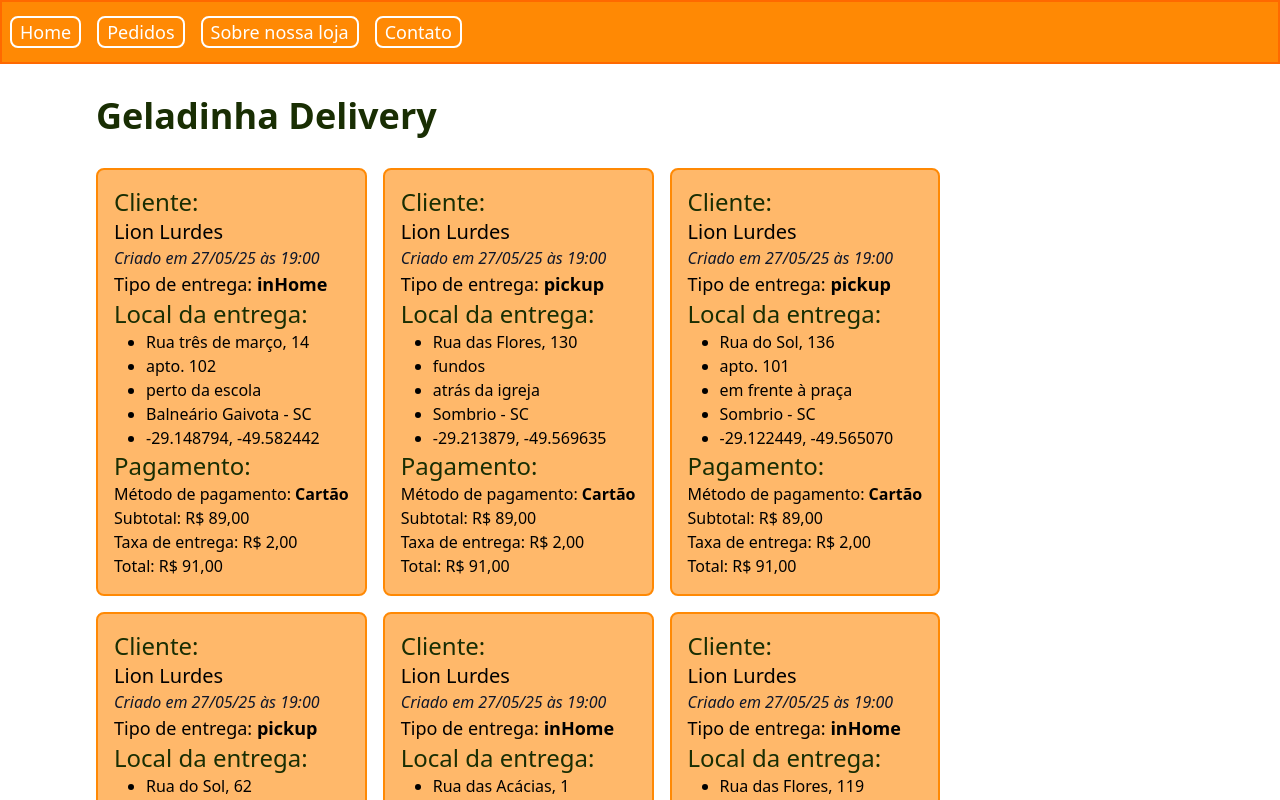
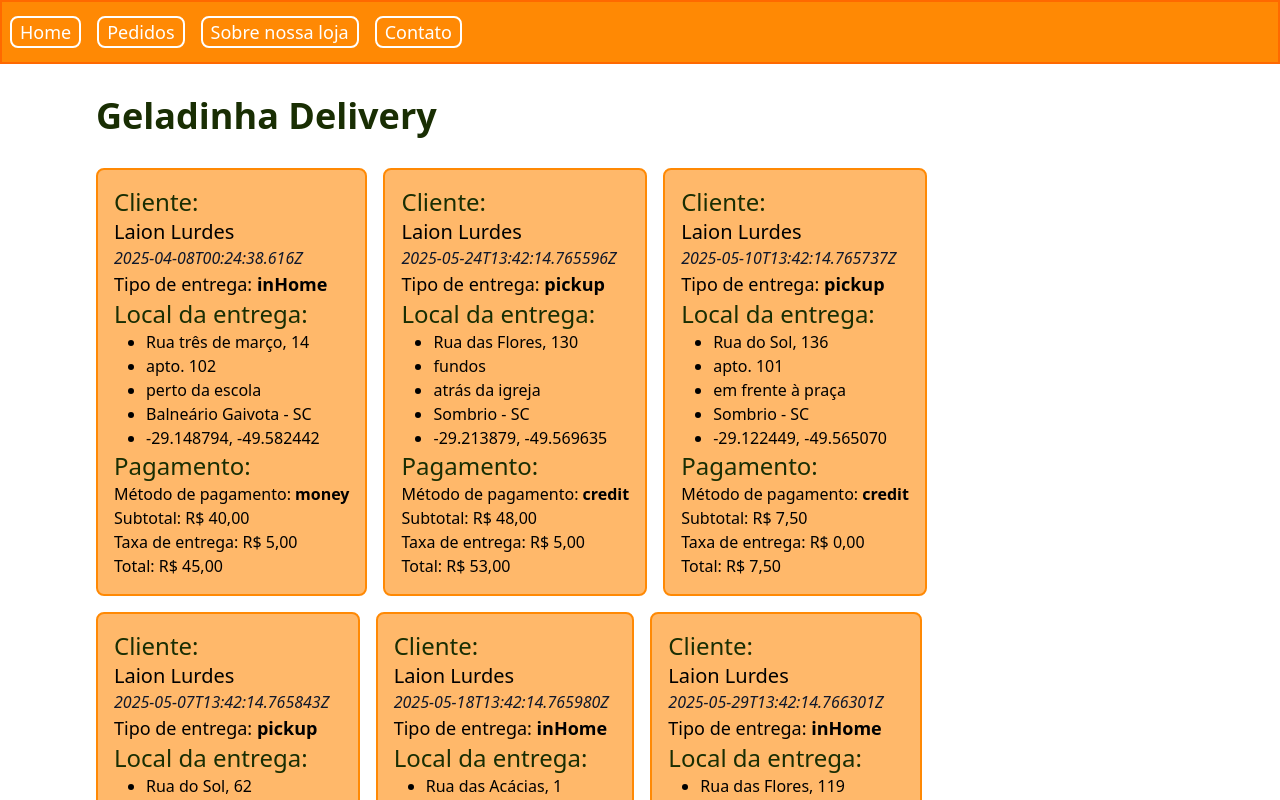
Before and after one commit to swtz/geladinha-delivery, a React (Vite) app: page / in a window 1280 px wide. Shown: the top 800 px of the page. Built offline with nearby package versions, Linux system fonts and the light colour scheme.

Commit message:
Added customer prop to display the customer's name. Used another fields of delivery prop in DeliveryCard.

```diff
--- a/src/components/DeliveryCard/index.tsx
+++ b/src/components/DeliveryCard/index.tsx
@@ -7,10 +7,10 @@ import { AddressCard } from "../AddressCard";
 
 type DeliveryCardProps = {
   delivery: DeliveryModel;
-  customer?: CustomerModel;
+  customer: CustomerModel;
 };
 
-export function DeliveryCard({ delivery }: DeliveryCardProps) {
+export function DeliveryCard({ delivery, customer }: DeliveryCardProps) {
   return (
     <div
       className={clsx(
@@ -21,15 +21,13 @@ export function DeliveryCard({ delivery }: DeliveryCardProps) {
         "cursor-pointer transition",
         "hover:brightness-110"
       )}
-      title="informações sobre a entrega número 001"
-      aria-label="informações sobre a entrega número 001"
+      title={`informações sobre a entrega ${delivery.id}`}
+      aria-label={`informações sobre a entrega ${delivery.id}`}
     >
       <div>
         <Heading as="h3">Cliente:</Heading>
-        <h2 className="text-xl">Lion Lurdes</h2>
-        <span className="italic text-slate-900">
-          Criado em 27/05/25 às 19:00
-        </span>
+        <h2 className="text-xl">{customer.name}</h2>
+        <span className="italic text-slate-900">{delivery.createdAt}</span>
         <p className="text-lg">
           Tipo de entrega: <b>{delivery.deliveryMethod}</b>
         </p>
@@ -39,16 +37,16 @@ export function DeliveryCard({ delivery }: DeliveryCardProps) {
 
       <Heading as="h3">Pagamento:</Heading>
       <p>
-        Método de pagamento: <b>Cartão</b>
+        Método de pagamento: <b>{delivery.paymentMethod}</b>
       </p>
       <p>
-        Subtotal: <CurrencyValue value={89.0} />
+        Subtotal: <CurrencyValue value={delivery.subtotal} />
       </p>
       <p>
-        Taxa de entrega: <CurrencyValue value={2.0} />
+        Taxa de entrega: <CurrencyValue value={delivery.deliveryTax} />
       </p>
       <p>
-        Total: <CurrencyValue value={91.0} />
+        Total: <CurrencyValue value={delivery.total} />
       </p>
     </div>
   );
--- a/src/components/DeliveryCardList/index.tsx
+++ b/src/components/DeliveryCardList/index.tsx
@@ -1,6 +1,7 @@
 import clsx from "clsx";
 import { DeliveryCard } from "../DeliveryCard";
 import { deliveries } from "../../db/seed/deliveries.json";
+import { customers } from "../../db/seed/customer.json";
 
 export function DeliveryCardList() {
   // const cardsArray = Array.from({ length: 10 });
@@ -16,7 +17,7 @@ export function DeliveryCardList() {
       )}
     >
       {deliveries.map((delivery) => {
-        return <DeliveryCard delivery={delivery} />;
+        return <DeliveryCard delivery={delivery} customer={customers[0]} />;
       })}
     </div>
   );
```
